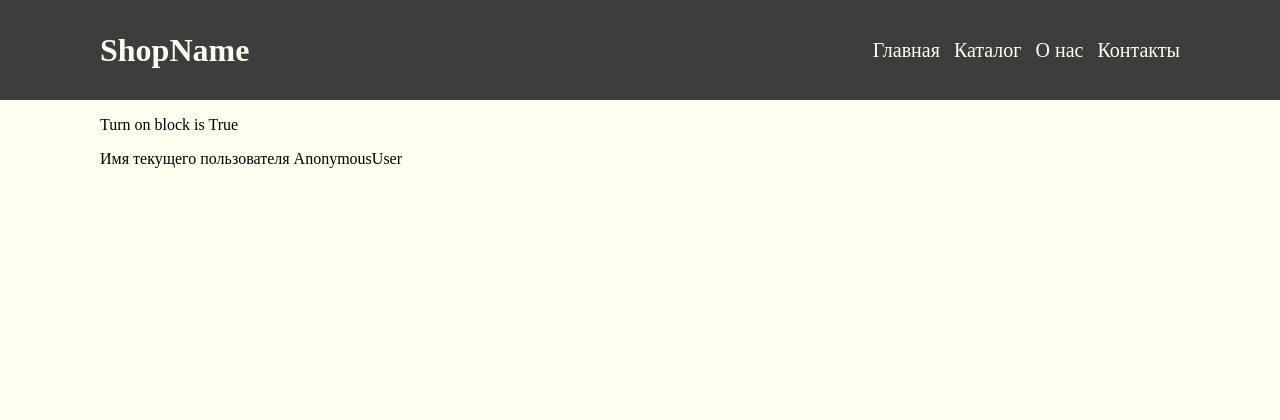
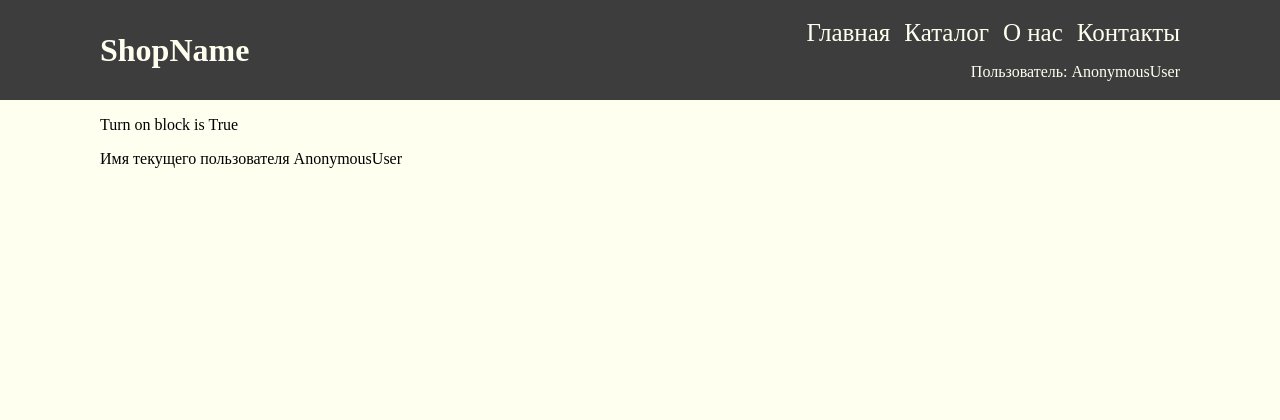
Before and after one commit to thinknetica-django-lab-02/seregars, a Django app: page / in a window 1280 px wide. Shown: the top 420 px of the page. Run offline with Django 3.2, Linux system fonts and the light colour scheme; some libraries are stand-ins or nearby versions.

Commit message:
Create header.html

```diff
--- a/shop/main/static/css/style.css
+++ b/shop/main/static/css/style.css
@@ -23,6 +23,7 @@ header{
     background-color: rgb(61, 61, 61);
 }
 header .container{
+    color: ivory;
     display: flex;
     justify-content: space-between;
     align-items: center;
@@ -30,13 +31,12 @@ header .container{
 }
 header h1 {
     font-size: 30;
-    color: ivory;
 }
 header a {
+    text-decoration: none;
+    font-size: 25px;
+    margin-left: 10px;
     color: ivory;
-    text-decoration: none;
-    font-size: 20px;
-    margin-left: 10px;
 }
 header a:hover {
     color: #ffffbe;
@@ -50,8 +50,6 @@ main .container{
     min-height: 100%;
     background-color: ivory;
 }
-
-
 
 footer{
     grid-row: 3;
--- a/shop/main/templates/main/base.html
+++ b/shop/main/templates/main/base.html
@@ -11,13 +11,7 @@
 <body>
     <header class="header">
         <container class="container">
-            <h1>ShopName</h1>
-                <ul>
-                    <a href="/">Главная</a>
-                    <a href="#">Каталог</a>
-                    <a href="/about">О нас</a>
-                    <a href="/contacts">Контакты</a>
-                </ul>
+            {% block header %}{% endblock %}
         </container>
     </header>
     <main class="main">
--- /dev/null
+++ b/shop/main/templates/main/header.html
@@ -0,0 +1,10 @@
+<h1>ShopName</h1>
+<div>
+    <ul>
+        <a href="/">Главная</a>
+        <a href="#">Каталог</a>
+        <a href="/about">О нас</a>
+        <a href="/contacts">Контакты</a>
+    </ul>
+    <p style="text-align: right; color: ivory">Пользователь: {{ user }}</p>
+</div>
--- a/shop/main/templates/main/index.html
+++ b/shop/main/templates/main/index.html
@@ -1,6 +1,10 @@
 {% extends 'main/base.html' %}
 
 {% block title %} Главная страница {% endblock %}
+
+{% block header %}
+    {% include 'main/header.html' %}
+{% endblock %}
 
 {% block content %}
 <div>
```
